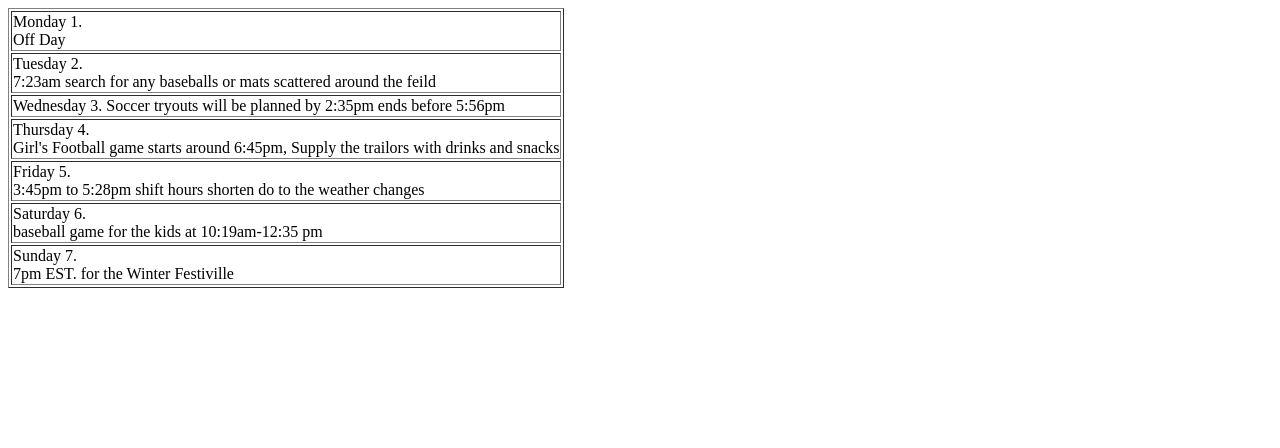
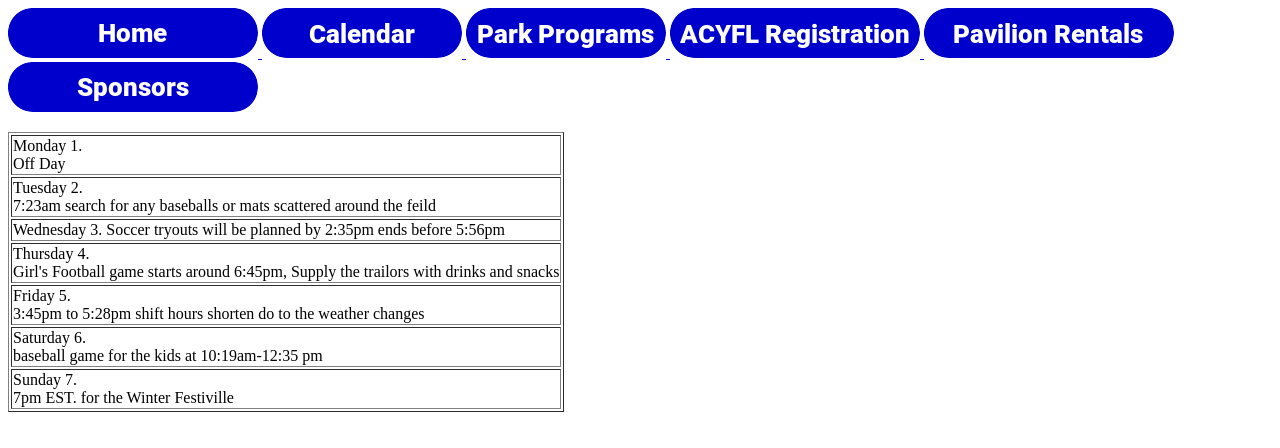
Before and after one commit to Skylan0224/Corinth-Parks-Rec, a plain HTML site: page calendar.htm in a window 1280 px wide. Drawn offline with Linux system fonts and the light colour scheme.

Commit message:
Update calendar.htm

```diff
--- a/calendar.htm
+++ b/calendar.htm
@@ -1,6 +1,12 @@
 <!DOCTYPE html>
 <html>
-
+    <a href="index.htm">        <img src="images/index.png">        </a>
+        <a href="calendar.htm">     <img src="images/calendar.png">     </a>
+        <a href="programs.htm">     <img src="images/programs.png">     </a>
+        <a href="registration.htm"> <img src="images/registration.png"> </a>
+        <a href="rentals.htm"  >    <img src="images/rentals.png">      </a>
+        <a href="sponsors.htm" >    <img src="images/sponsors.png">     </a>
+  <p></p>
 <table border="1px">
 
 <tr>
```
